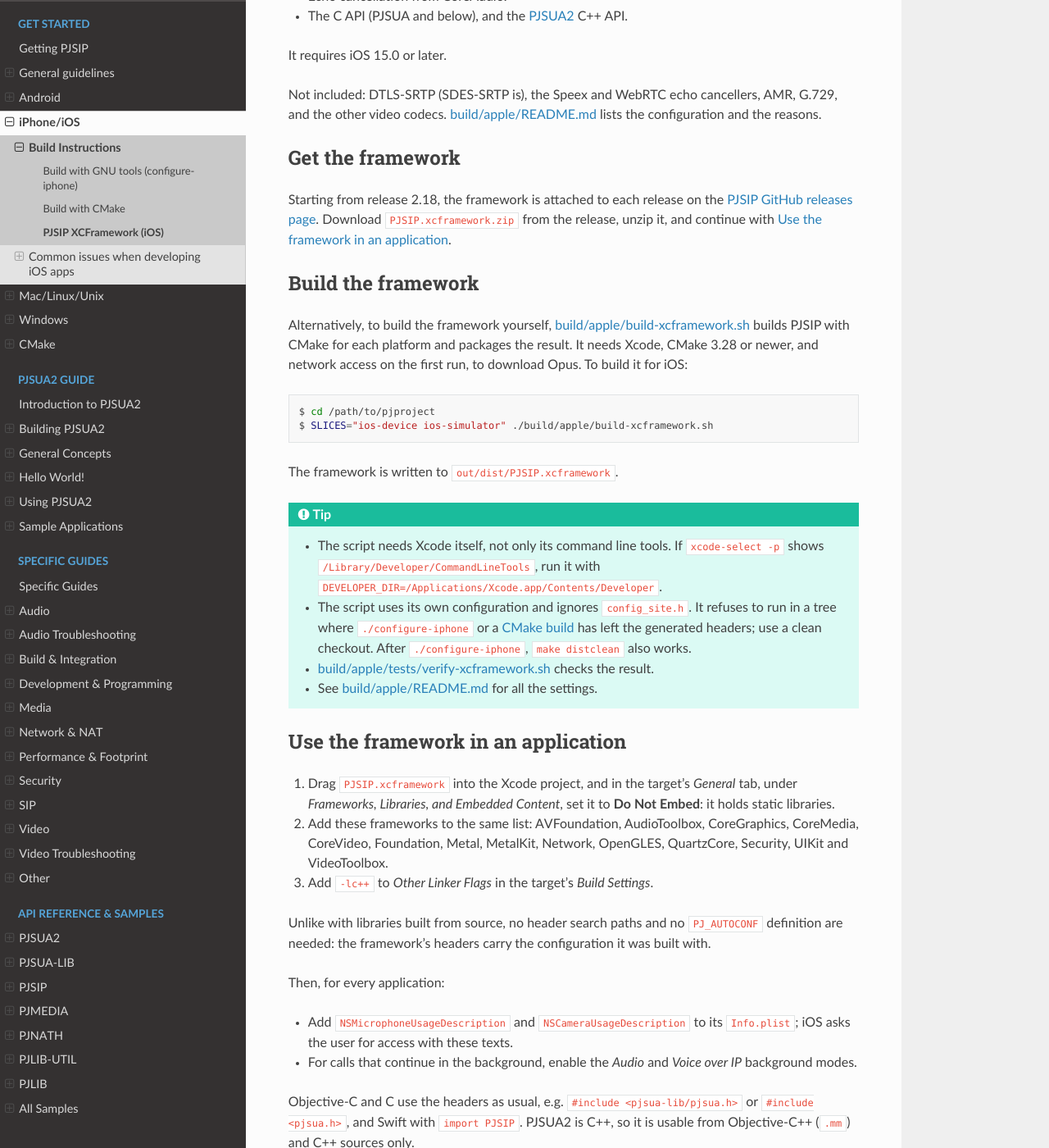
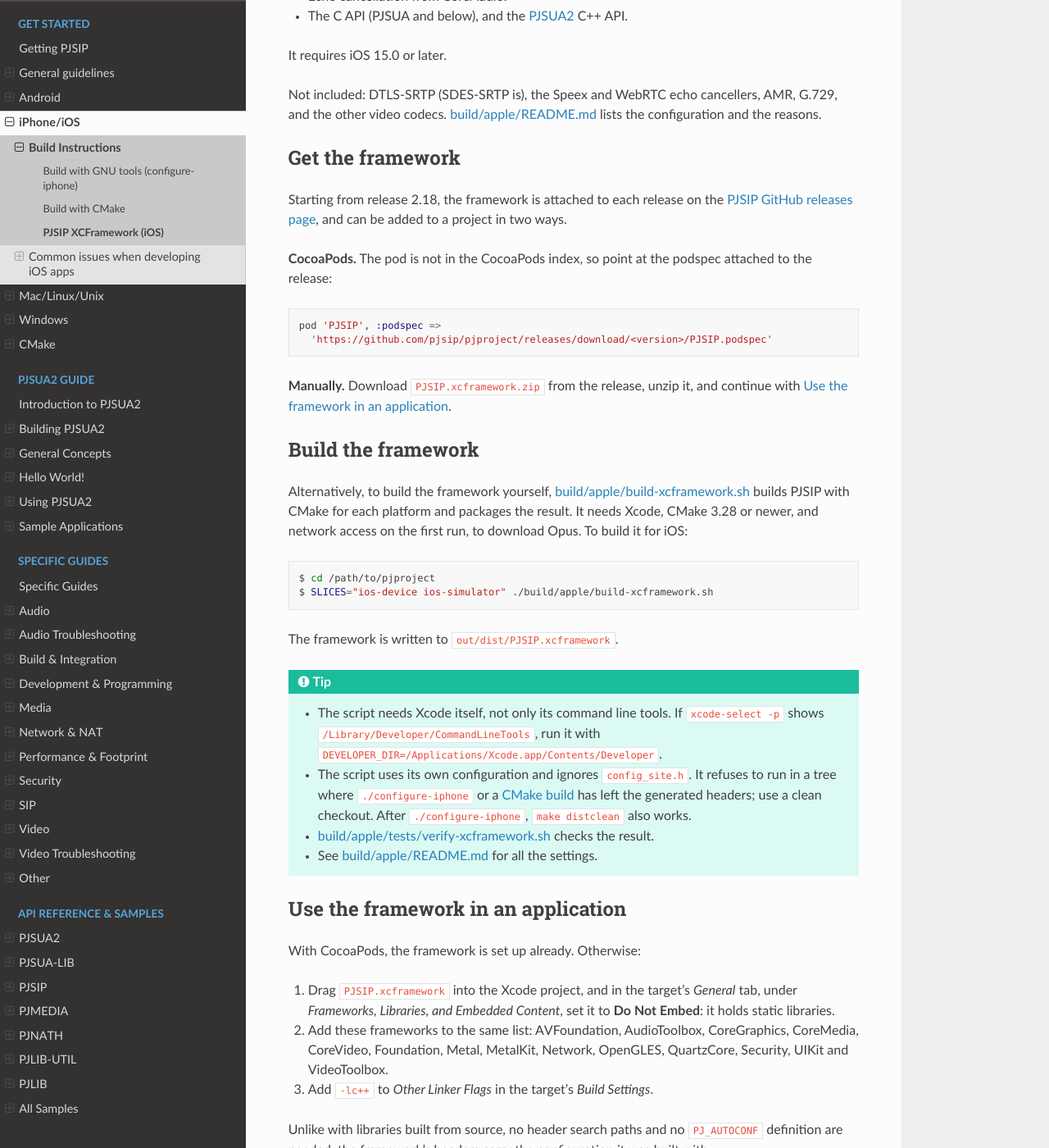
Before and after one commit to pjsip/pjproject_docs, a Sphinx documentation site: the page built from docs/source/get-started/ios/framework.rst, in a window 1280 px wide and 1400 px high, scrolled down 802 px. Shown: the whole window at 82% size. Built offline with Sphinx 7.4.7 and the Read the Docs theme 3.1.0, drawn with Linux system fonts in a browser that asks for light colours; the version number could not be read and is left out.

Commit message:
iOS framework: restore CocoaPods, now that the 2.18 release has the podspec

```diff
--- a/docs/source/get-started/ios/framework.rst
+++ b/docs/source/get-started/ios/framework.rst
@@ -37,8 +37,19 @@ other video codecs. :source:`build/apple/README.md` lists the configuration and
 Get the framework
 -----------------------------------
 Starting from release 2.18, the framework is attached to each release on the
-`PJSIP GitHub releases page <https://github.com/pjsip/pjproject/releases>`__. Download
-``PJSIP.xcframework.zip`` from the release, unzip it, and continue with :ref:`ios_framework_use`.
+`PJSIP GitHub releases page <https://github.com/pjsip/pjproject/releases>`__, and can be added to
+a project in two ways.
+
+**CocoaPods.** The pod is not in the CocoaPods index, so point at the podspec attached to the
+release:
+
+.. code-block:: ruby
+
+   pod 'PJSIP', :podspec =>
+     'https://github.com/pjsip/pjproject/releases/download/<version>/PJSIP.podspec'
+
+**Manually.** Download ``PJSIP.xcframework.zip`` from the release, unzip it, and continue with
+:ref:`ios_framework_use`.
 
 
 Build the framework
@@ -70,6 +81,8 @@ The framework is written to ``out/dist/PJSIP.xcframework``.
 
 Use the framework in an application
 -----------------------------------
+With CocoaPods, the framework is set up already. Otherwise:
+
 #. Drag ``PJSIP.xcframework`` into the Xcode project, and in the target's *General* tab, under
    *Frameworks, Libraries, and Embedded Content*, set it to **Do Not Embed**: it holds static
    libraries.
```
